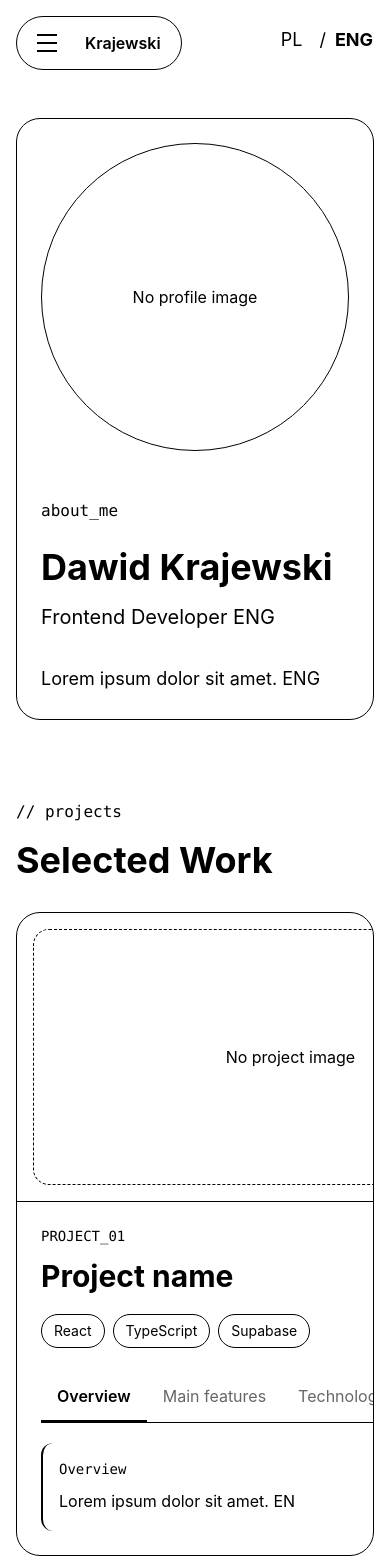
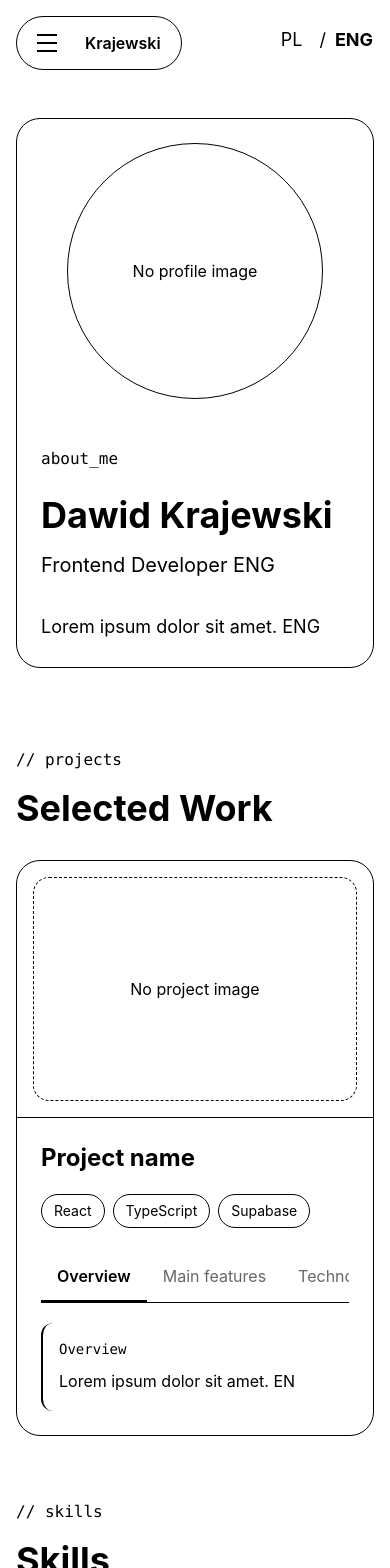
Before and after one commit to KrajewskiD/Portfolio, a React app: page / in a window 390 px wide. Shown: the top 1568 px of the page. Built offline with nearby package versions, Linux system fonts and the light colour scheme; the HTML template or start-up script is replaced by a standard one.

Commit message:
Fix Project Card Image on Mobile Devices

```diff
--- a/src/components/about/ProfileImage.tsx
+++ b/src/components/about/ProfileImage.tsx
@@ -6,7 +6,7 @@ type ProfileImageProps = {
 
 function ProfileImage({ imageUrl, alt, fallbackLabel }: ProfileImageProps) {
   return (
-    <div className="mx-auto flex aspect-square w-full max-w-md items-center justify-center overflow-hidden rounded-full border">
+    <div className="mx-auto flex aspect-square w-64 items-center justify-center overflow-hidden rounded-full border sm:w-full sm:max-w-sm lg:max-w-md">
       {imageUrl ? (
         <img src={imageUrl} alt={alt} className="h-full w-full object-cover" />
       ) : (
--- a/src/components/projects/ProjectCard.tsx
+++ b/src/components/projects/ProjectCard.tsx
@@ -6,7 +6,7 @@ type ProjectCardProps = {
 
 function ProjectCard({ children }: ProjectCardProps) {
   return (
-    <article className="mt-8 grid overflow-hidden rounded-3xl border lg:min-h-[75vh] lg:grid-cols-2">
+    <article className="mt-8 grid w-full min-w-0 overflow-hidden rounded-3xl border lg:min-h-[75vh] lg:grid-cols-2">
       {children}
     </article>
   );
--- a/src/components/projects/ProjectDetails.tsx
+++ b/src/components/projects/ProjectDetails.tsx
@@ -14,12 +14,11 @@ function ProjectDetails({
   topics,
 }: ProjectDetailsProps) {
   return (
-    <div className="border-t p-6 lg:border-t-0 lg:p-8">
-      <p className="font-mono text-sm">{code}</p>
-      <h3 className="mt-3 text-3xl font-bold">{title}</h3>
+    <div className="min-w-0 overflow-hidden border-t p-6 lg:border-t-0 lg:p-8">
+      <p className="hidden font-mono text-sm sm:block"> {code}</p>
 
+      <h3 className="text-2xl font-bold sm:mt-3 sm:text-3xl">{title}</h3>
       <div className="mt-5 flex flex-wrap gap-2">{technologies}</div>
-
       {topics}
     </div>
   );
--- a/src/components/projects/ProjectImage.tsx
+++ b/src/components/projects/ProjectImage.tsx
@@ -7,7 +7,7 @@ type ProjectImageProps = {
 function ProjectImage({ imageUrl, alt, fallbackLabel }: ProjectImageProps) {
   return (
     <div className="flex p-4 lg:border-r">
-      <div className="flex min-h-64 w-full items-center justify-center overflow-hidden rounded-2xl border border-dashed">
+      <div className="flex h-56 w-full items-center justify-center overflow-hidden rounded-2xl border border-dashed sm:h-72 lg:h-full">
         {imageUrl ? (
           <img
             src={imageUrl}
--- a/src/components/projects/ProjectTopic.tsx
+++ b/src/components/projects/ProjectTopic.tsx
@@ -22,9 +22,7 @@ function ProjectTopic({
       aria-controls={panelId}
       onClick={onSelect}
       className={`shrink-0 whitespace-nowrap border-b-2 px-4 py-3 ${
-        active
-          ? "border-black font-semibold"
-          : "border-transparent opacity-60"
+        active ? "border-black font-semibold" : "border-transparent opacity-60"
       }`}
     >
       {label}
--- a/src/components/projects/ProjectTopicsGroup.tsx
+++ b/src/components/projects/ProjectTopicsGroup.tsx
@@ -9,10 +9,7 @@ type ProjectTopicsGroupProps = {
   language: Language;
 };
 
-function ProjectTopicsGroup({
-  topics,
-  language,
-}: ProjectTopicsGroupProps) {
+function ProjectTopicsGroup({ topics, language }: ProjectTopicsGroupProps) {
   const groupId = useId();
   const [activeId, setActiveId] = useState(topics[0]?.id ?? "");
 
@@ -27,20 +24,13 @@ function ProjectTopicsGroup({
 
   return (
     <>
-      <div
-        role="tablist"
-        className="mt-6 flex w-full overflow-x-auto border-b"
-      >
+      <div role="tablist" className="mt-6 flex w-full overflow-x-auto border-b">
         {topics.map((topic) => (
           <ProjectTopic
             key={topic.id}
             id={`${groupId}-${topic.id}-tab`}
             panelId={panelId}
-            label={
-              language === "pl"
-                ? topic.labelPl
-                : topic.labelEn
-            }
+            label={language === "pl" ? topic.labelPl : topic.labelEn}
             active={topic.id === activeTopic.id}
             onSelect={() => setActiveId(topic.id)}
           />
@@ -54,15 +44,11 @@ function ProjectTopicsGroup({
         className="mt-5 rounded-xl border-l-2 p-4"
       >
         <p className="font-mono text-sm">
-          {language === "pl"
-            ? activeTopic.labelPl
-            : activeTopic.labelEn}
+          {language === "pl" ? activeTopic.labelPl : activeTopic.labelEn}
         </p>
 
         <p className="mt-2 leading-7">
-          {language === "pl"
-            ? activeTopic.contentPl
-            : activeTopic.contentEn}
+          {language === "pl" ? activeTopic.contentPl : activeTopic.contentEn}
         </p>
       </div>
     </>
--- a/src/features/ProjectsSection.tsx
+++ b/src/features/ProjectsSection.tsx
@@ -23,10 +23,7 @@ function ProjectsSection({
   language,
 }: ProjectsSectionProps) {
   return (
-    <section
-      id="projects"
-      className="scroll-mt-0 pt-4 pb-8 sm:pt-6 sm:pb-10"
-    >
+    <section id="projects" className="scroll-mt-0 pt-4 pb-8 sm:pt-6 sm:pb-10">
       <SectionHeading label={label} title={title} />
 
       {projects.map((project) => {
```
